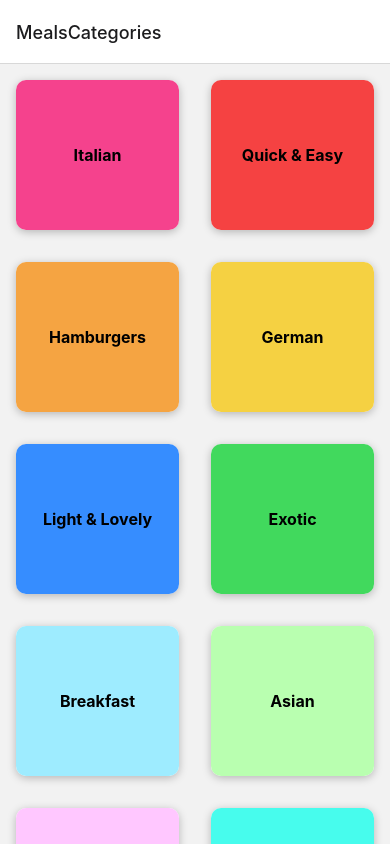
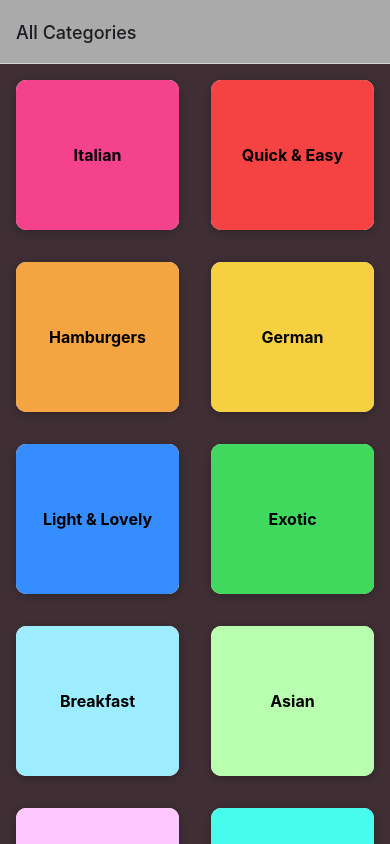
Before and after one commit to gamerfoxx/React-Native-Food, a React Native app: screen / in a window 390 px wide. Built offline with nearby package versions, Linux system fonts and the light colour scheme.

Commit message:
Change the titles of the pages, also use options for the navigation

```diff
--- a/App.js
+++ b/App.js
@@ -12,14 +12,25 @@ export default function App() {
 		<>
 			<StatusBar style="dark" />
 			<NavigationContainer>
-				<Stack.Navigator>
+				<Stack.Navigator
+					screenOptions={{
+						headerStyle: { backgroundColor: '#aaa' },
+						contentStyle: { backgroundColor: '#3f2f35' },
+					}}>
 					<Stack.Screen
 						name="MealsCategories"
 						component={CategoriesScreen}
+						options={{
+							title: 'All Categories',
+						}}
 					/>
 					<Stack.Screen
 						name="MealsList"
 						component={MealsListScreen}
+						// options={({ route, navigation }) => {
+						// 	const categoryId = route.params.categoryId;
+						// 	return { title: categoryId };
+						// }}
 					/>
 				</Stack.Navigator>
 			</NavigationContainer>
--- a/screens/MealsListScreen.js
+++ b/screens/MealsListScreen.js
@@ -1,14 +1,22 @@
 import { View, Text, FlatList, StyleSheet } from 'react-native';
-import { MEALS } from '../data/dummy-data';
+import { MEALS, CATEGORIES } from '../data/dummy-data';
+import { useLayoutEffect } from 'react';
 
 import MealItem from '../components/MealItem';
 
-function MealsListScreen({ route }) {
+function MealsListScreen({ route, navigation }) {
 	const categoryId = route.params.categoryId;
 
 	const displayedMeals = MEALS.filter((mealItem) => {
 		return mealItem.categoryIds.indexOf(categoryId) >= 0;
 	});
+	useLayoutEffect(() => {
+		const categoryTitle = CATEGORIES.find(
+			(category) => category.id === categoryId
+		).title;
+
+		navigation.setOptions({ title: categoryTitle });
+	}, [categoryId, navigation]); //used when the effect has to be handled before the component is loaded
 
 	function renderMealItem(itemData) {
 		const item = itemData.item;
```
